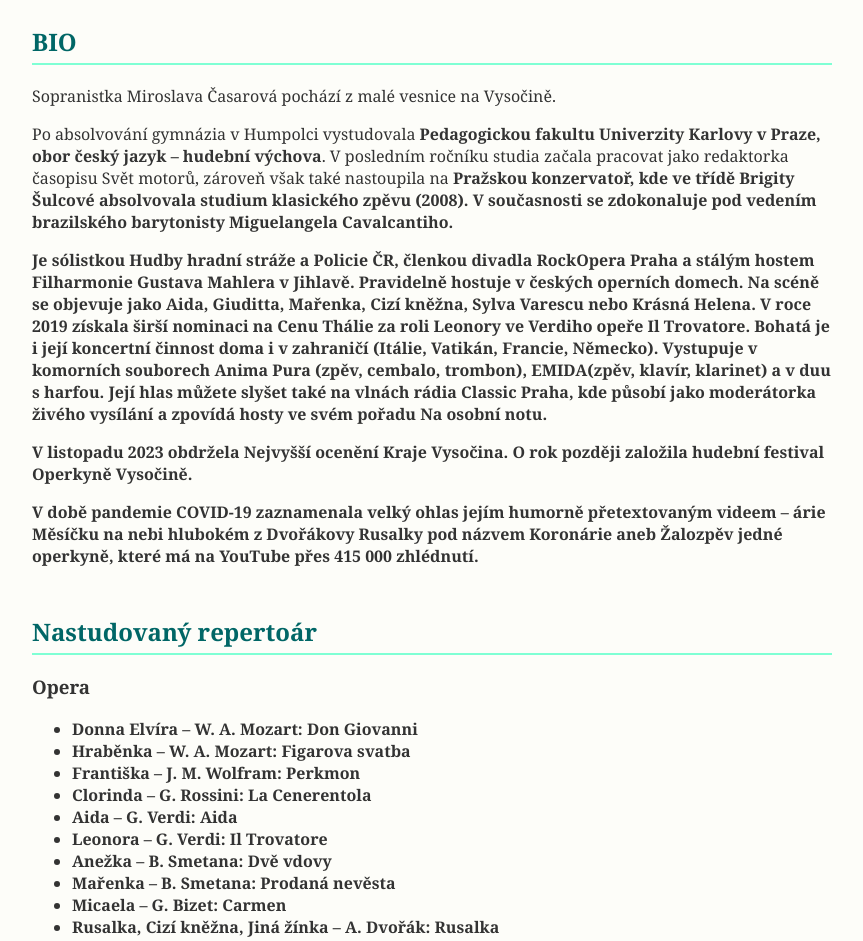
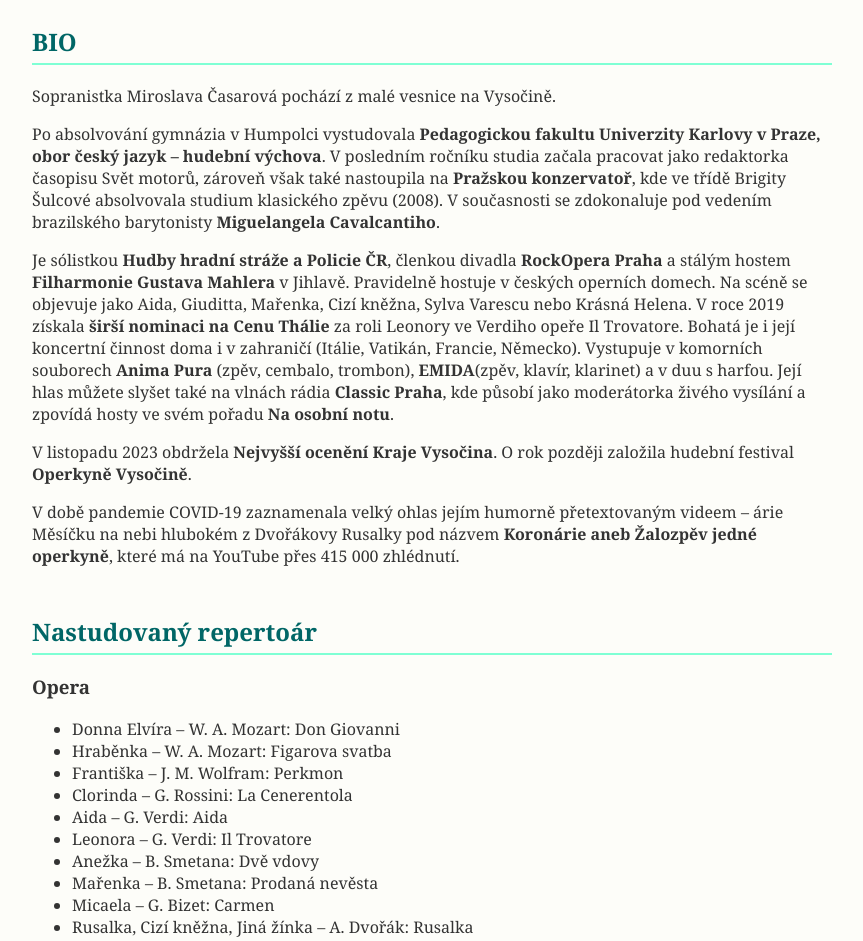
Before and after one commit to mirkacasarova/mirkacasarova.github.io, a plain HTML site: page index.html in a window 1280 px wide. Shown: the part 880-1821 px from the top of the page, without its empty margins (208-1071 px from the left). Drawn offline with Linux system fonts and the light colour scheme.

Commit message:
Update index.html

```diff
--- a/index.html
+++ b/index.html
@@ -26,14 +26,14 @@
       <h2>BIO</h2>
       <p>
         <p>Sopranistka Miroslava Časarová pochází z malé vesnice na Vysočině.</p>
-        <p>Po absolvování gymnázia v Humpolci vystudovala <b>Pedagogickou fakultu Univerzity Karlovy v Praze, obor český jazyk – hudební výchova</b>. V posledním ročníku studia začala pracovat jako redaktorka časopisu Svět motorů, zároveň však také nastoupila na <b>Pražskou konzervatoř<b>, kde ve třídě Brigity Šulcové absolvovala studium klasického zpěvu (2008).
+        <p>Po absolvování gymnázia v Humpolci vystudovala <b>Pedagogickou fakultu Univerzity Karlovy v Praze, obor český jazyk – hudební výchova</b>. V posledním ročníku studia začala pracovat jako redaktorka časopisu Svět motorů, zároveň však také nastoupila na <b>Pražskou konzervatoř</b>, kde ve třídě Brigity Šulcové absolvovala studium klasického zpěvu (2008).
 
-V současnosti se zdokonaluje pod vedením <b>brazilského barytonisty Miguelangela Cavalcantiho</b>.</p>
+V současnosti se zdokonaluje pod vedením brazilského barytonisty <b>Miguelangela Cavalcantiho</b>.</p>
         <p>Je sólistkou <b>Hudby hradní stráže a Policie ČR</b>, členkou divadla <b>RockOpera Praha</b> a stálým hostem <b>Filharmonie Gustava Mahlera</b> v Jihlavě. Pravidelně hostuje v českých operních domech.
 
 Na scéně se objevuje jako Aida, Giuditta, Mařenka, Cizí kněžna, Sylva Varescu nebo Krásná Helena. V roce 2019 získala <b>širší nominaci na Cenu Thálie</b> za roli Leonory ve Verdiho opeře Il Trovatore.
 
-Bohatá je i její koncertní činnost doma i v zahraničí (Itálie, Vatikán, Francie, Německo). Vystupuje v komorních souborech <b>Anima Pura</b> (zpěv, cembalo, trombon), <b>EMIDA</b>(zpěv, klavír, klarinet) a v duu s harfou. Její hlas můžete slyšet také na vlnách rádia <b>Classic Praha<b>, kde působí jako moderátorka živého vysílání a zpovídá hosty ve svém pořadu <b>Na osobní notu<b>.</p>
+Bohatá je i její koncertní činnost doma i v zahraničí (Itálie, Vatikán, Francie, Německo). Vystupuje v komorních souborech <b>Anima Pura</b> (zpěv, cembalo, trombon), <b>EMIDA</b>(zpěv, klavír, klarinet) a v duu s harfou. Její hlas můžete slyšet také na vlnách rádia <b>Classic Praha</b>, kde působí jako moderátorka živého vysílání a zpovídá hosty ve svém pořadu <b>Na osobní notu</b>.</p>
 
 <p>V listopadu 2023 obdržela <b>Nejvyšší ocenění Kraje Vysočina</b>. O rok později založila hudební festival <b>Operkyně Vysočině</b>.</p>
 
```
